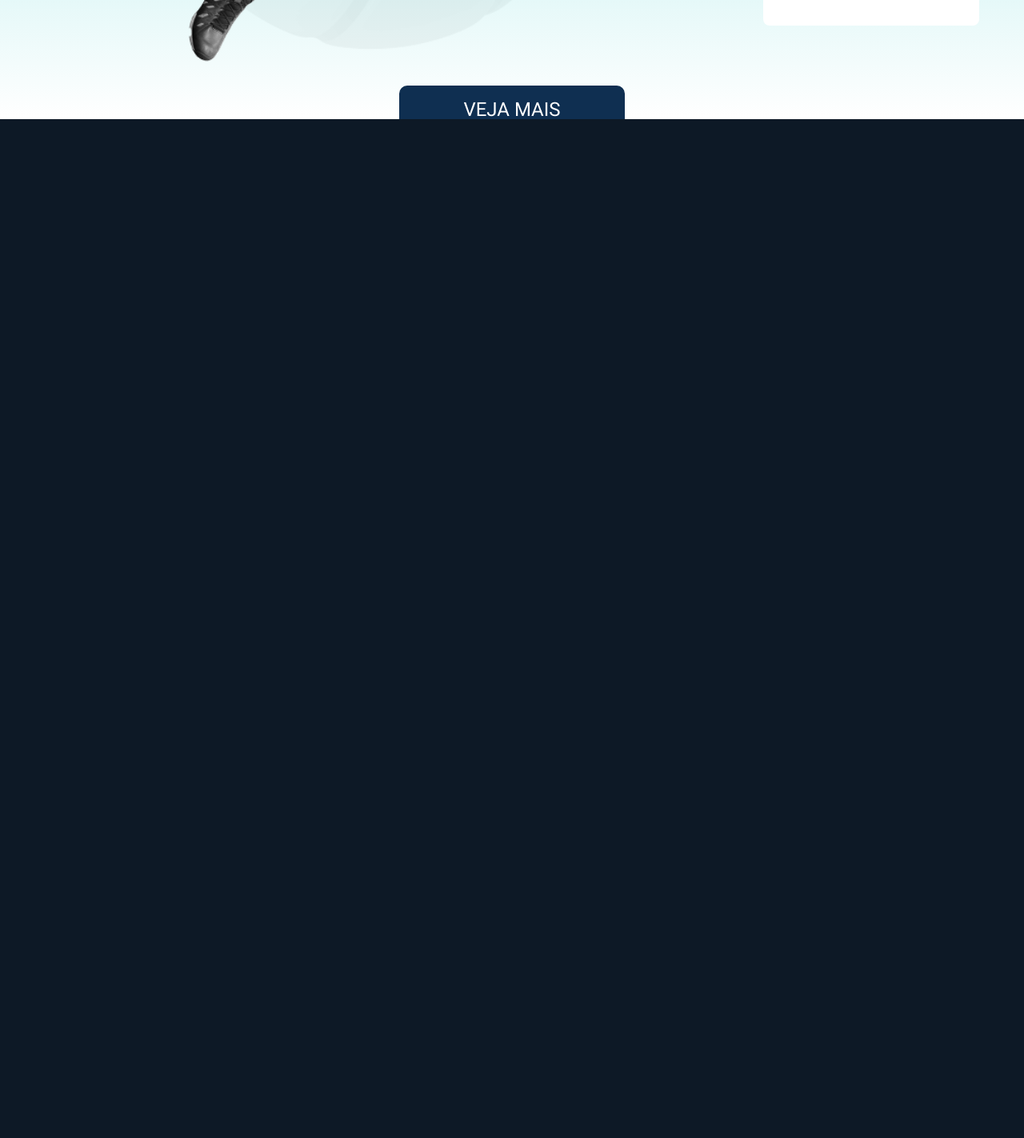
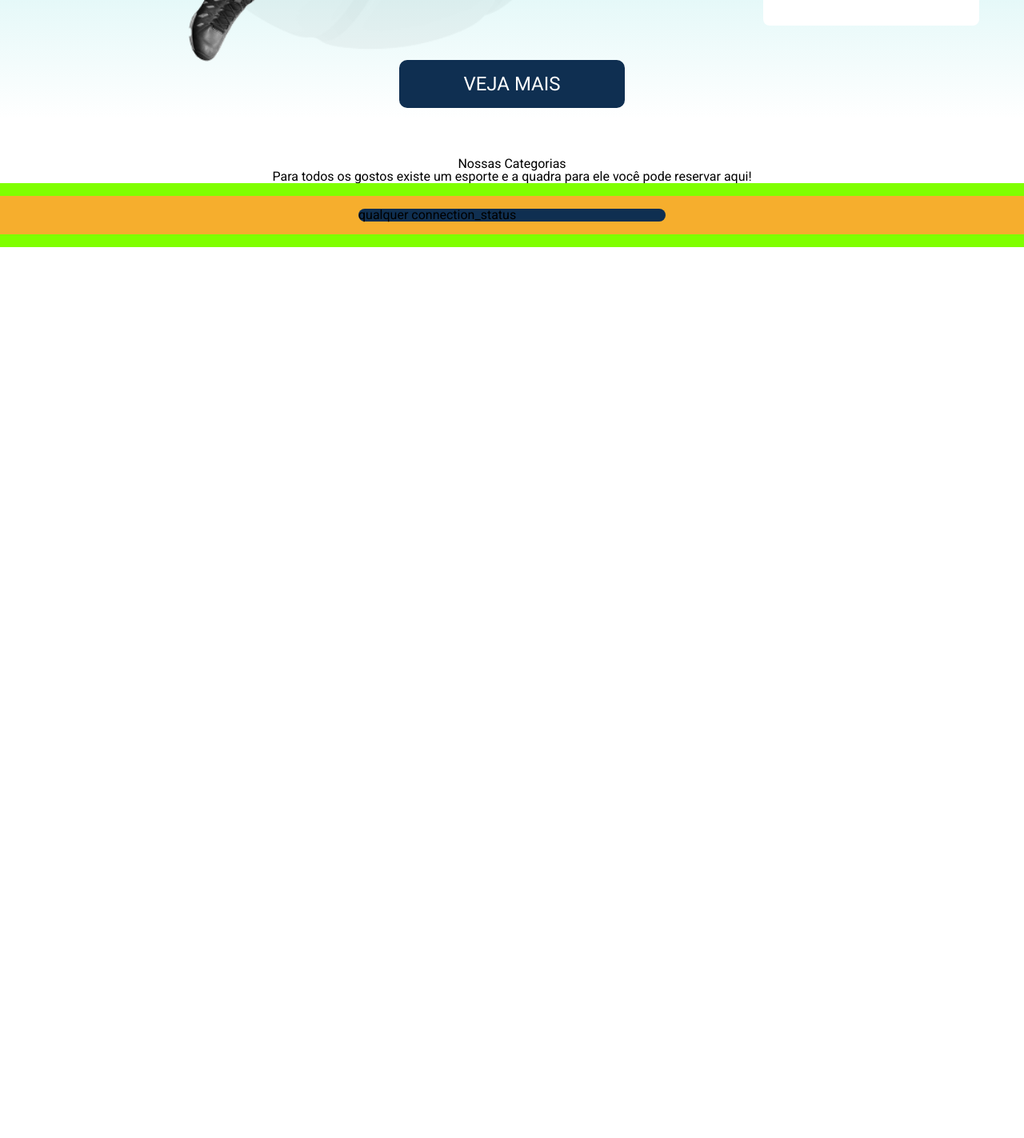
Before and after one commit to EstevaoLocks/ReservaDeQuadras, a PHP site: page / in a window 1280 px wide. Shown: the part 1627-3050 px from the top of the page at 80% size. Before the commit the page ends 1776 px from the top, so only its background shows below. Run offline with PHP 8.4, Linux system fonts and the light colour scheme.

Commit message:
iniciando estrutura cards section Nossas Categorias

```diff
--- a/assets/css/style.css
+++ b/assets/css/style.css
@@ -401,6 +401,7 @@ header.home .figura img {
 .sectionPropaganda .containerBtn {
     position: absolute;
     bottom: 0;
+    margin: 32px;
 }
 
 .sectionPropaganda .btn-primary1 {
@@ -409,6 +410,43 @@ header.home .figura img {
 
     font-size: 24px;
     text-transform: uppercase;
+}
+
+.sectionNossasCategorias {
+    height: 1178px;
+    padding: 48px 0;
+
+    display: flex;
+    flex-direction: column;
+    align-items: center;
+}
+
+.sectionNossasCategorias .container {
+    width: 100%;
+
+    display: flex;
+
+    background-color: chartreuse;
+}
+
+.sectionNossasCategorias .row {
+    width: 100%;
+    margin: 16px 0;
+
+    display: flex;
+    justify-content: space-around;
+    align-items: center;
+    flex-wrap: wrap;
+
+    background-color: #f6ae2d;
+}
+
+.sectionNossasCategorias .card {
+    width: 30%;
+    margin: 16px;
+
+    background-color: #0f2f51;
+    border-radius: 8px;
 }
 
 /*   CSS Celular e Tablet   */
--- a/index.php
+++ b/index.php
@@ -107,9 +107,17 @@
         </section><!-- Fim Section 1 - Propaganda -->
 
         <!-- Section 2 - Nossas Categorias -->
-         <section>
-
-         </section>
+        <section class="sectionNossasCategorias">
+            <h1>Nossas Categorias</h1>
+            <p>Para todos os gostos existe um esporte e a quadra para ele você pode reservar aqui!</p>
+            <div class="container">
+                <div class="row">
+                    <div class="card">
+                        <p>qualquer connection_status</p>
+                    </div>
+                </div>
+            </div>
+        </section>
     </main>
 </body>
 </html>
```
